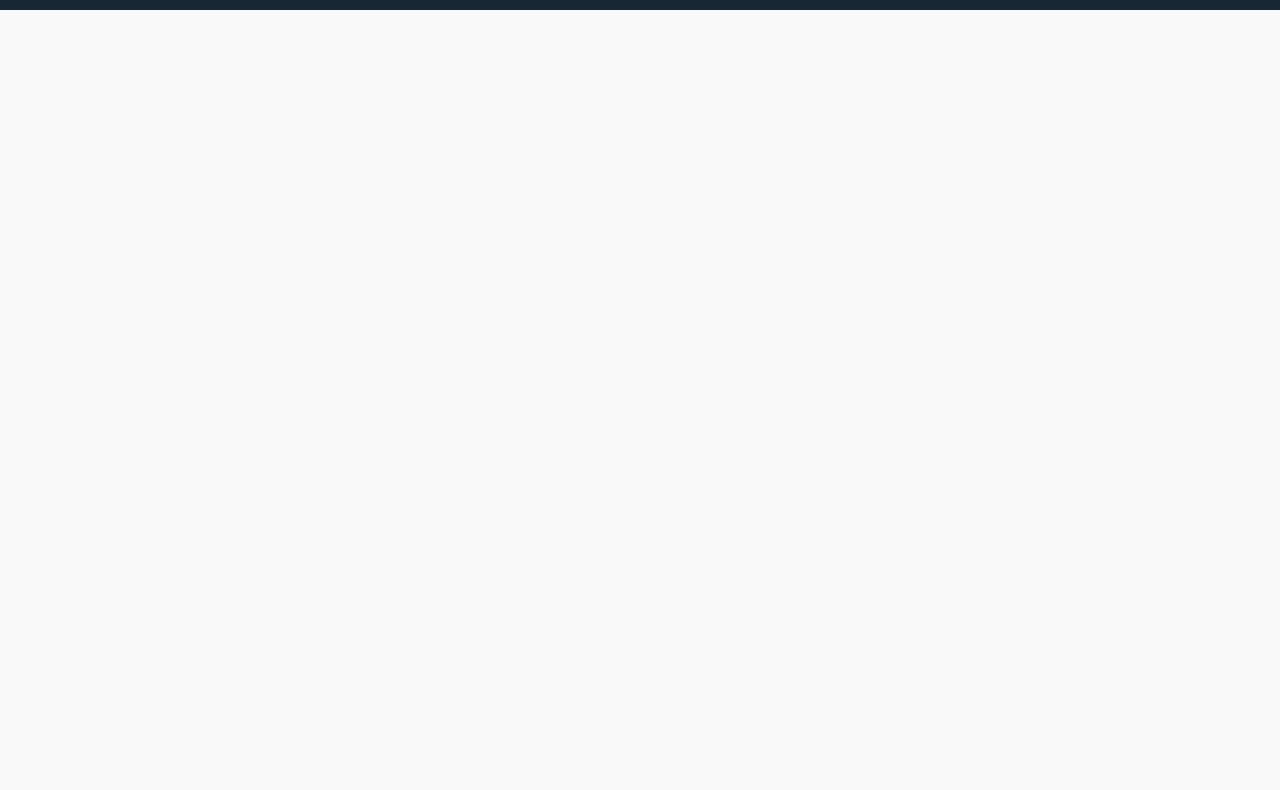
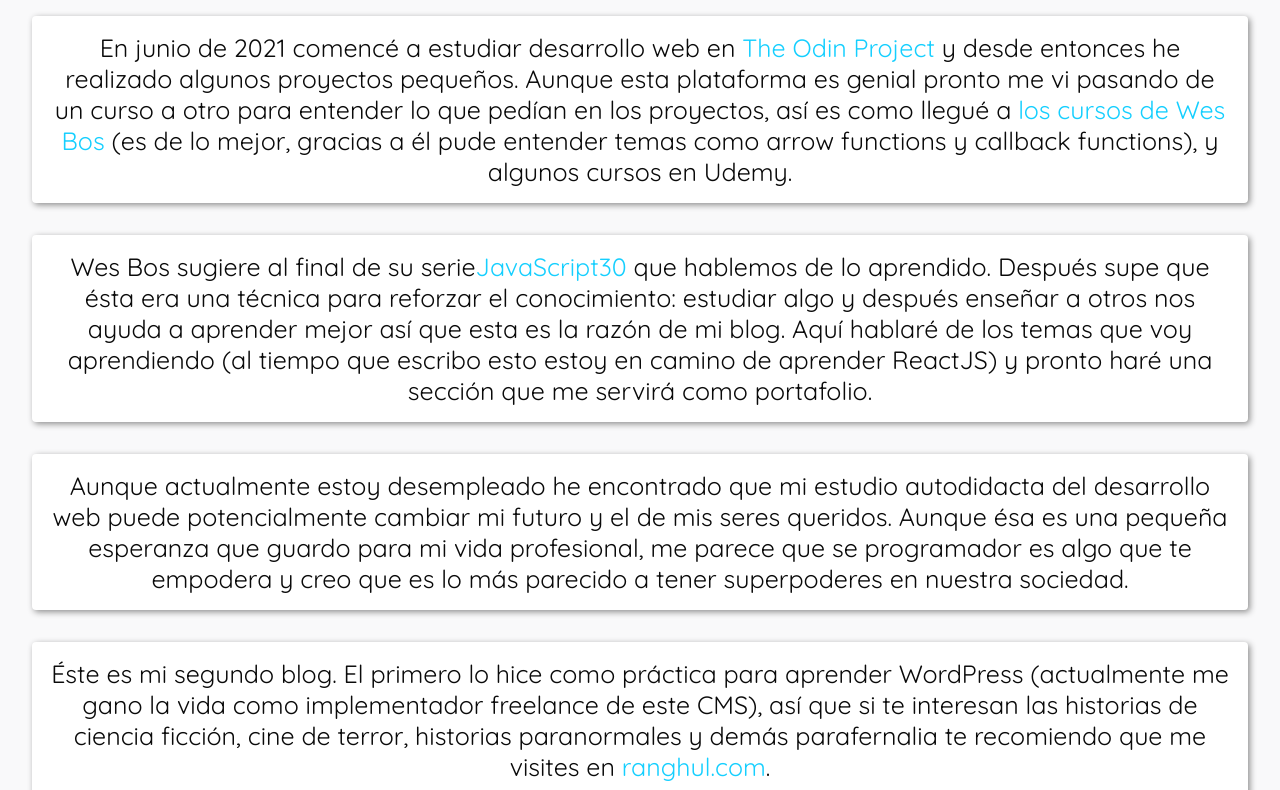
Before and after one commit to ThorondorManwe/carlosblog, a Gatsby site: page /about in a window 1280 px wide. Shown: the part 345-1135 px from the top of the page. Before the commit the page ends 800 px from the top, so only its background shows below. Built offline with nearby package versions, Linux system fonts and the light colour scheme; Gatsby itself is replaced by a stand-in of ours.

Commit message:
Add content and styles to about page

```diff
--- /dev/null
+++ b/src/css/about.module.css
@@ -0,0 +1,50 @@
+.about{
+    display: flex;
+    /* align-items: center; */
+    /* justify-content: center; */
+    /* flex-direction: column; */
+    grid-template-columns: 1fr 740px 1fr;
+    grid-gap: 20px;
+}
+
+.main__sec{
+    min-height:100vh;
+}
+
+.main__sec h2{
+    font-size: 40px;
+    color: #00dc9c;
+    text-align: center;
+    max-width: 100%;
+    padding-bottom: 100px;
+}
+
+.main__sec h3 {
+    text-align: center;
+    font-size: 35px;
+}
+
+.main__sec p {
+    font-size: 25px;
+    box-shadow: 2px 2px 6px 0px rgba(142,142,142,1);
+    border: none;
+    border-radius: 4px;
+    outline: none;
+    margin: 2rem;
+    background: var(--mainWhite);
+    padding: 1rem;
+    text-align: center;
+}
+
+.main__sec p a:link {
+    color: #15cfff;
+    text-decoration: none;
+}
+
+.main__sec p a:visited {
+    color: #00dc9c;
+}
+
+.main__sec p a:hover {
+    color: #192735;
+}
--- a/src/css/home.module.css
+++ b/src/css/home.module.css
@@ -6,17 +6,14 @@
 
 .right__sec{
     min-height: 100vh;
-    border: 1px solid black;
 }
 
 .left__sec{
     min-height:100vh;
-    border: 1px solid green;
 }
 
 .blog__sec{
     min-height:100vh;
-    border: 1px solid red;
 }
 
 .logo-btn {
--- a/src/pages/about.js
+++ b/src/pages/about.js
@@ -1,10 +1,44 @@
-import React from 'react'
-import Layout from '../components/Layout'
+import React from 'react';
+import Layout from '../components/Layout';
+import * as styles from '../css/about.module.css';
 
 const About = () => {
   return (
     <Layout>
-      About page
+      <div className={styles.about}>
+        <div className={styles.main__sec}>
+          <h2>Sobre mí</h2>
+          <h3>
+            Seré breve en esta sección 🤖
+          </h3>
+
+          <p>
+            En junio de 2021 comencé a estudiar desarrollo web en <a href="https://www.theodinproject.com/" target="_blank" rel="noopener noreferrer">The Odin Project</a> y desde entonces he realizado algunos proyectos pequeños. Aunque esta plataforma es genial
+            pronto me vi pasando de un curso a otro para entender lo que pedían en los proyectos, así es como llegué
+            a <a href="https://wesbos.com/courses" target="_blank" rel="noopener noreferrer"> los cursos de Wes Bos</a> (es de lo mejor, gracias a él pude entender
+            temas como arrow functions y callback functions), y algunos cursos en Udemy.
+          </p>
+
+          <p>
+            Wes Bos sugiere al final de su serie
+            <a href="https://youtube.com/playlist?list=PLu8EoSxDXHP6CGK4YVJhL_VWetA865GOH" target="_blank" rel="noopener noreferrer">JavaScript30</a> que hablemos de lo aprendido. Después supe que ésta era una técnica para reforzar el conocimiento:
+            estudiar algo y después enseñar a otros nos ayuda a aprender mejor así que esta es la razón de mi blog. Aquí hablaré de los temas que voy aprendiendo
+             (al tiempo que escribo esto estoy en camino de aprender ReactJS) y pronto haré una sección que me servirá como portafolio.
+          </p>
+
+          <p>
+            Aunque actualmente estoy desempleado he encontrado que mi estudio autodidacta del desarrollo web puede potencialmente cambiar mi futuro y el de mis seres queridos. Aunque ésa es una
+            pequeña esperanza que guardo para mi vida profesional, me parece que se programador es algo que te empodera y creo que es lo más parecido a tener superpoderes en nuestra sociedad.
+          </p>
+
+          <p>
+            Éste es mi segundo blog. El primero lo hice como práctica para aprender WordPress (actualmente me gano la vida como implementador freelance de este CMS),
+            así que si te interesan las historias de ciencia ficción, cine de terror, historias paranormales y demás parafernalia te recomiendo que me visites
+            en <a href="https://www.ranghul.com/" target="_blank" rel="noopener noreferrer">ranghul.com</a>.
+          </p>
+
+        </div>
+      </div>
     </Layout>
   )
 }
```
